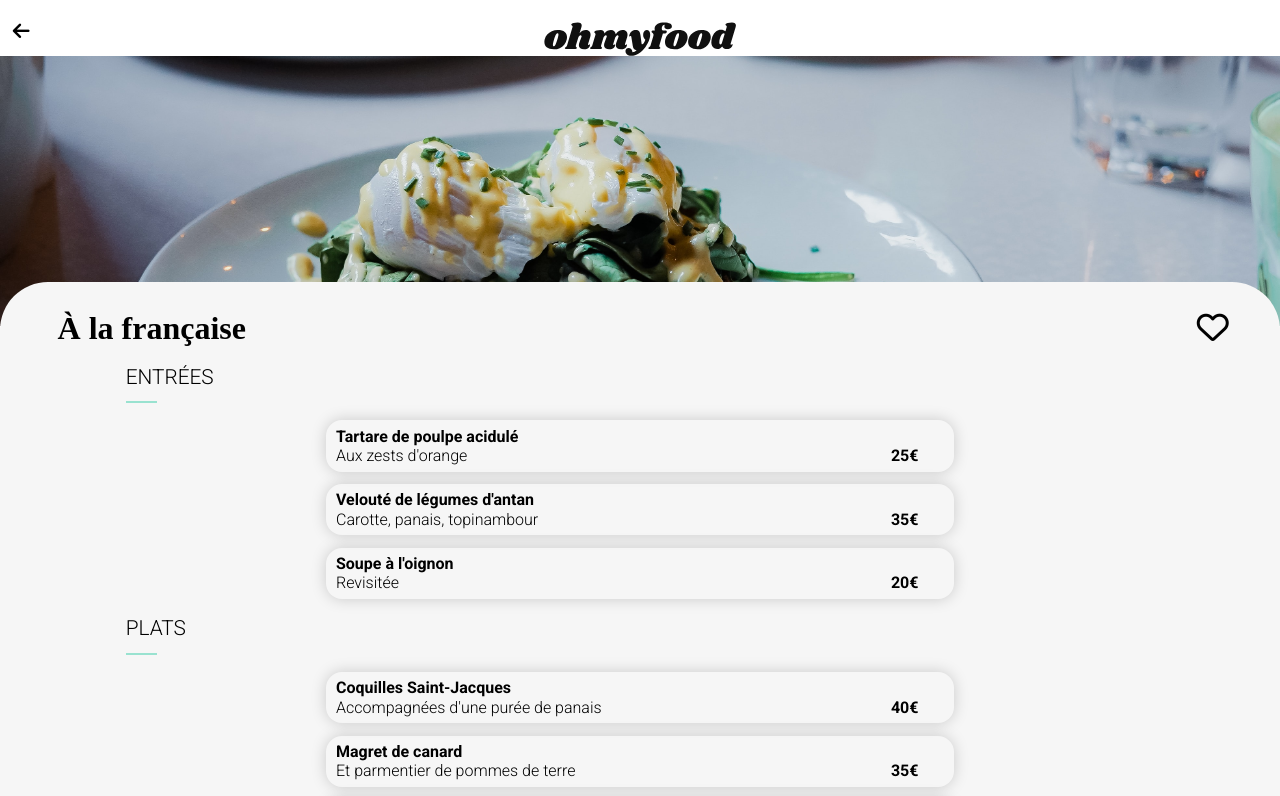
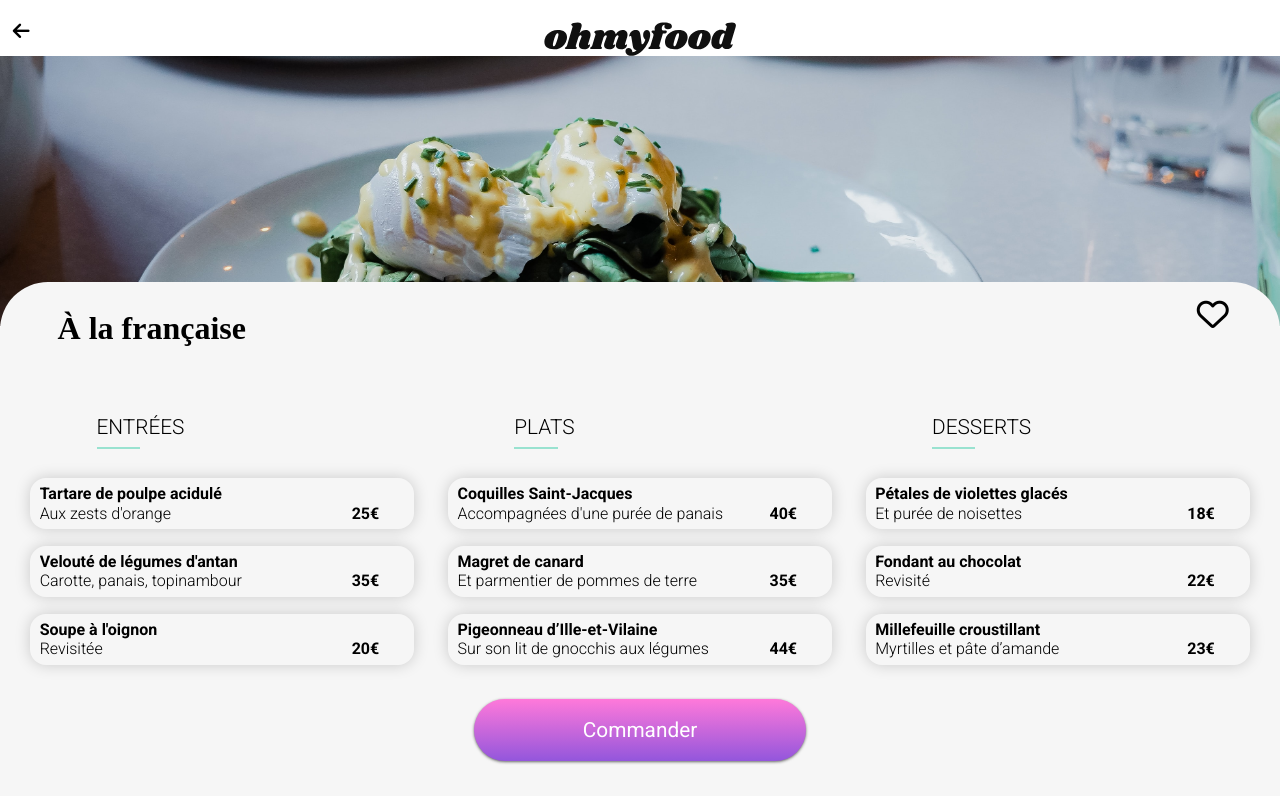
Before and after one commit to MarineHgns/Huygensmarine_3_21092021, a website: page restaurant/a-la-francaise.html in a window 1280 px wide. Shown: the top 796 px of the page. Drawn offline with Linux system fonts and the light colour scheme; a web font is replaced by a local one.

Commit message:
'correctif responsive'

```diff
--- a/sass/base/_animations.scss
+++ b/sass/base/_animations.scss
@@ -114,22 +114,41 @@
 .menu__list {
     margin: 0.8em;
     animation: slide 3s forwards;
+    @media screen and (min-width:1024px) {
+      display: flex;
+      flex-direction: column;
+      margin: 0em;
+      padding: 0em;
+
+  }
 }
 
 .starter {
     animation-name: slide;
     animation-fill-mode: backwards;
     animation-delay: 100ms;
+    @media screen and (min-width:1024px) {
+    max-width: 34%;
+
+  }
+
   }
 
   .course {
     animation-name: slide;
     animation-delay: 700ms;
     animation-fill-mode: backwards;
+    @media screen and (min-width:1024px) {
+      max-width: 34%;
+
+    }
   }
 
   .dessert {
     animation-name: slide;
     animation-delay: 1000ms;
     animation-fill-mode: backwards;
+    @media screen and (min-width:1024px) {
+      max-width: 34%;
+    }
   }
--- a/sass/pages/_home.scss
+++ b/sass/pages/_home.scss
@@ -1,6 +1,5 @@
 body {
     margin: auto;
-    max-width: 1440px;
     scroll-behavior: smooth;
 }
 
@@ -106,6 +105,11 @@ nav .backMenu-disabeld {
         margin-bottom: 1.2em;
         margin-top: -2.4em;
     }
+    @media screen and (min-width: 1024px){
+    display: flex;
+    flex-direction: row;
+    justify-content: center;
+    }
 }
 
 .order-card {
@@ -130,9 +134,11 @@ nav .backMenu-disabeld {
       padding: 1% 1%;
     }
     @media screen and (min-width: 1024px) {
-    font-size: 1em;
-    padding: 2% 1%;
+    font-size: 0.9em;
+    padding: 2% 4% 2% 1%;
+    margin: 0% 3%;
     }
+
     @media screen and (min-width: 1200px) {
         font-size: 1.1em;
         }
--- a/sass/pages/_menus.scss
+++ b/sass/pages/_menus.scss
@@ -50,6 +50,10 @@
     }
     @media screen and (min-width: 768px) {
         font-size: 1.3em;
+    }
+    @media screen and (min-width:1024px) {
+        margin: 1em 14em 1em 4em;
+        padding: 1em 1em 0.4em 0em;
     }
 }
 
@@ -110,7 +114,7 @@
     font-weight: 650;
     padding-bottom: 0.4em;
     transform: translateX(-1em);
-    transition: transform 2s;
+    transition: transform 1.5s;
   }
 
 .menu__card:hover .menu__price {
@@ -172,4 +176,16 @@
     @media screen and (min-width: 768px) {
         font-size: 1em;
     }
+    @media screen and (min-width:1024px) {
+        margin: 2% 4%;
+
+    }
 }
+
+.menu {
+    @media screen and (min-width: 1024px) {
+    display: flex;
+    justify-content: center;
+    margin: 2%;
+}
+}
```
Also changed, not shown: sass/main.css, 1 other file.
